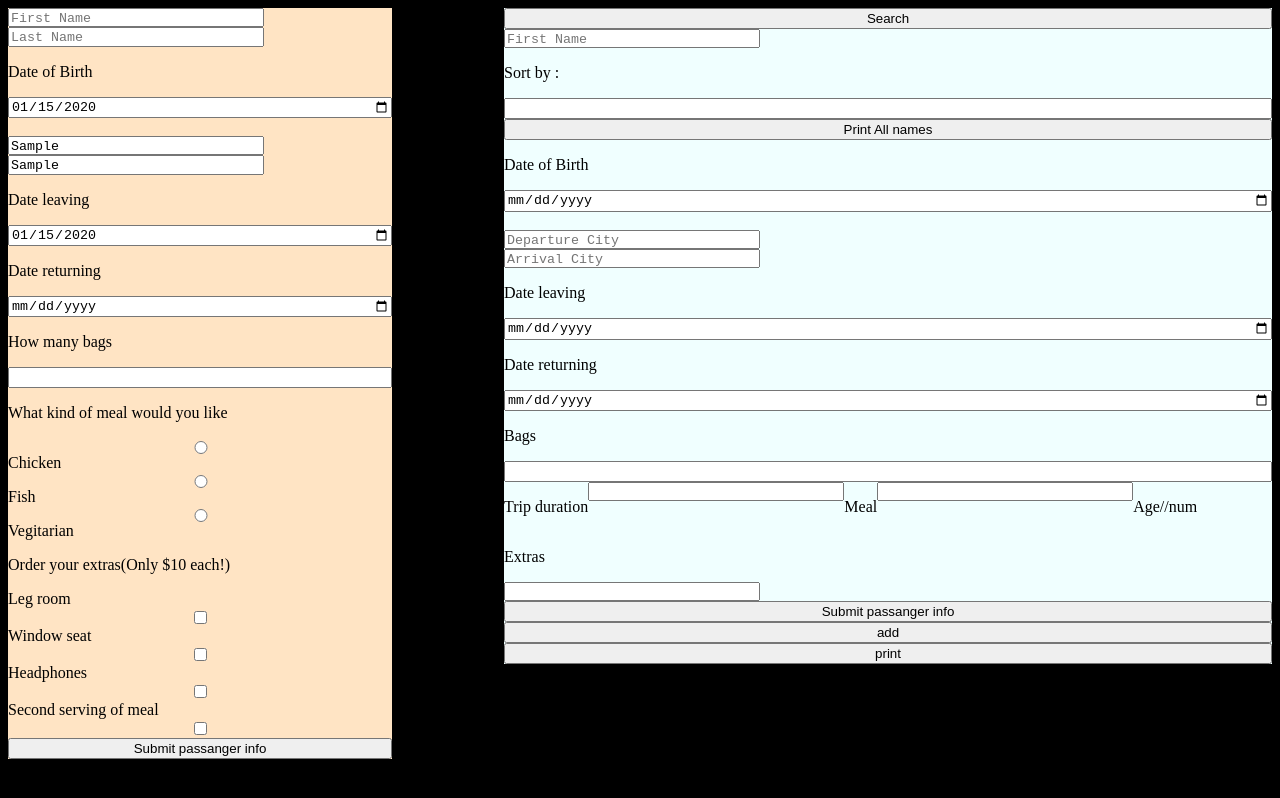
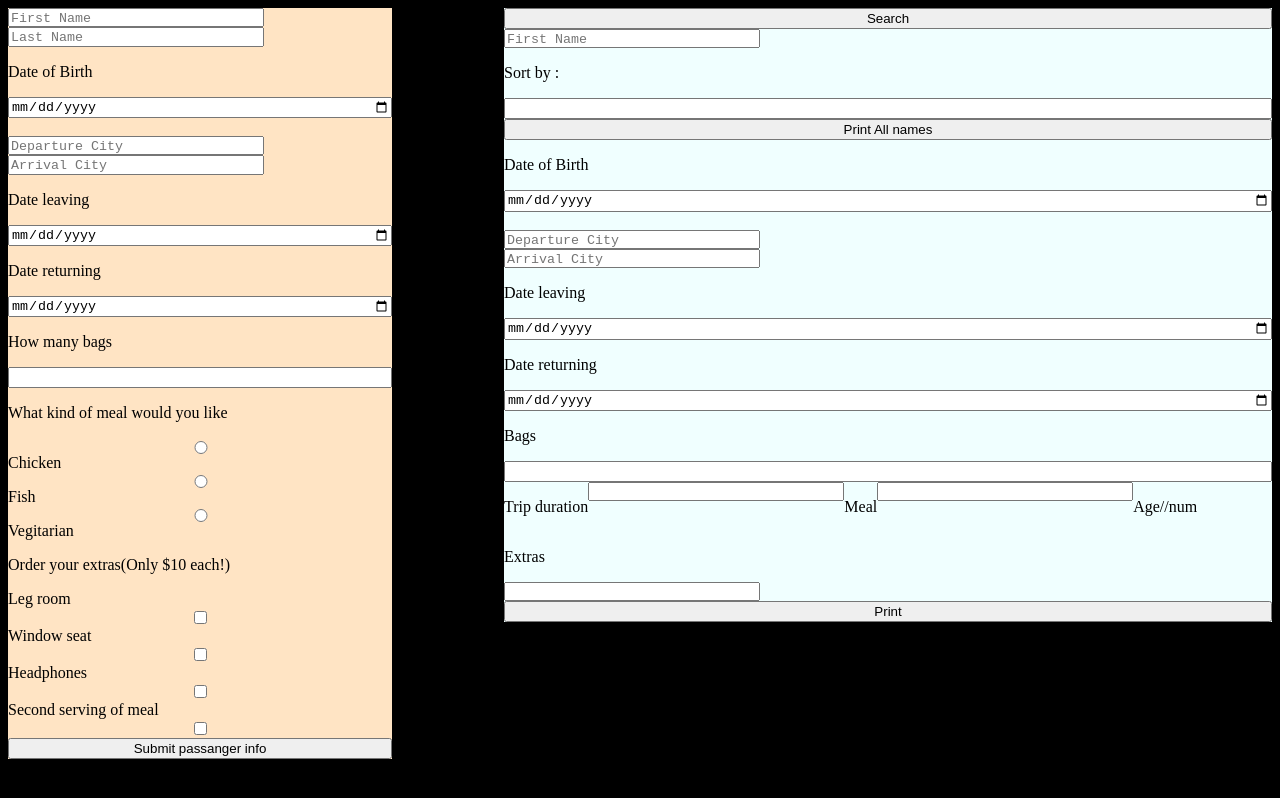
Before and after one commit to Dearborn42/PassangerFlight, a plain HTML site: page index.html in a window 1280 px wide. Both pictures are taken after typing "Sample", "Sample", "2020-01-15", "Sample", "Sample", "2020-01-15" into the empty fields and a click on the button "Submit passanger info". Drawn offline with Linux system fonts and the light colour scheme.

Commit message:
setting information with js done

```diff
--- a/index.html
+++ b/index.html
@@ -13,23 +13,23 @@
     <div class="rightRow">
         <textarea id="firstName" placeholder="First Name"></textarea>
         <textarea id="lastName" placeholder="Last Name"></textarea>
-        <p>Date of Birth</p><input type="date">
+        <p>Date of Birth</p><input type="date" id="dob">
         <br>
         <textarea id="fCity" placeholder="Departure City"></textarea>
         <textarea id="lCity" placeholder="Arrival City"></textarea>
-        <p>Date leaving</p><input type="date">
-        <p>Date returning</p><input type="date">
-        <p>How many bags</p><input type="number">
+        <p>Date leaving</p><input type="date" id="dod">
+        <p>Date returning</p><input type="date" id="doa">
+        <p>How many bags</p><input type="number" id="numOfBags">
         <p>What kind of meal would you like</p>
-        <input type="radio" name="food"><label>Chicken</label>
-        <input type="radio" name="food"><label>Fish</label>
-        <input type="radio" name="food"><label>Vegitarian</label>
+        <input type="radio" name="food" value="chicken"><label>Chicken</label>
+        <input type="radio" name="food" value="fish"><label>Fish</label>
+        <input type="radio" name="food" value="vegitarian"><label>Vegitarian</label>
         <p>Order your extras(Only $10 each!)</p>
-        <label>Leg room</label><input type="checkbox" id="" value="true">
-        <label>Window seat</label><input type="checkbox" id="" value="true">
-        <label>Headphones</label><input type="checkbox" id="" value="true">
-        <label>Second serving of meal</label><input type="checkbox" id="" value="true">
-        <button onclick="addToList()">Submit passanger info</button>
+        <label>Leg room</label><input type="checkbox" name="extra" id="legRoom" value=10>
+        <label>Window seat</label><input type="checkbox" name="extra" id="windowSeat" value=10>
+        <label>Headphones</label><input type="checkbox" name="extra" id="headphones" value=10>
+        <label>Second serving of meal</label><input type="checkbox" name="extra" id="secondMeal" value=10>
+        <button onclick="add()">Submit passanger info</button>
     </div>
 
     <div class="leftRow">
@@ -48,9 +48,7 @@
             <p>Age</p><p>//num</p>
         </div>
         <p>Extras</p><textarea></textarea>
-        <button onclick="addToList()">Submit passanger info</button>
-        <button onclick="addToList()">add</button>
-        <button onclick="print()">print</button>
+        <button onclick="print()">Print</button>
     </div>
 
     <!-- work in progress -->
--- a/list.js
+++ b/list.js
@@ -1,39 +1,75 @@
-class list {
-    constructor(firstName, lastName, id) {
-        this.firstName = firstName;
-        this.lastName = lastName;
-        this.id = id;
+let passangers = [];
+
+class Passanger{
+    constructor(fName, lName, dob, fCity, lCity, dod, doa, numOfBags){
+        this.fName = fName;
+        this.lName = lName;
+        this.dob = dob;
+        this.fCity = fCity;
+        this.lCity = lCity;
+        this.dod = dod;
+        this.doa = doa;
+        this.numOfBags = numOfBags;
+    }
+    getTripTime(){
+        let dod = new Date(document.getElementById('dod').value);
+        let doa = new Date(document.getElementById('doa').value);
+        let Difference_In_Time = doa.getTime() - dod.getTime();
+        this.duration = Difference_In_Time / (1000 * 3600 * 24);
+        return this
+    }
+    getAge(){
+        let dob = new Date(document.getElementById("dob").value);
+        let diff_ms = Date.now() - dob.getTime();
+        let age_dt = new Date(diff_ms);
+        this.age = Math.abs(age_dt.getUTCFullYear() - 1970);
+        return this
+    }
+    getFoodChoice(){
+        var ele = document.getElementsByName('food');
+        for(let i = 0; i < ele.length; i++) {
+            if(ele[i].checked){
+                this.typeOfMeal = (ele[i].value);
+                ele[i].checked = false;
+            }
+        }
+        ele.checked = false;
+        return this
+    }
+    getExtras(){
+        let extras = 0;
+        var ele = document.getElementsByName('extra');
+        for(let i = 0; i < ele.length; i++) {
+            if(ele[i].checked){
+                extras += parseInt(ele[i].value);
+                ele[i].checked = false;
+            }
+        }
+        this.extras = extras;
+        return this
+    }
+    getTotal(){
+        let bags = document.getElementById('numOfBags').value;
+        this.total = 300+(bags*20)+this.extras;
+        return this
+    }
+    getId(){
+        this.id = passangers.length;
+        return this
     }
 }
 
-arr = []
-let count = 1;
+function add(){
+   passangers.push(new Passanger(document.getElementById('firstName').value, document.getElementById('lastName').value, document.getElementById('dob').value, document.getElementById('fCity').value, document.getElementById('lCity').value, document.getElementById('dod').value, document.getElementById('doa').value, document.getElementById('numOfBags').value).getTripTime().getAge().getFoodChoice().getExtras().getTotal().getId());
 
-function addToList() {
-    let firstName = document.getElementById("firstName").value;
-    let lastName = document.getElementById("lastName").value;
-    if (firstName != "" && lastName != "") {
-        let temp = new list(firstName, lastName, count);
-        count++;
-        arr.push(temp);
-        document.getElementById("firstName").value = "";
-        document.getElementById("lastName").value = "";
-    }
+   document.getElementById('firstName').value = "";
+   document.getElementById('lastName').value = "";
+   document.getElementById('dob').value = "";
+   document.getElementById('fCity').value = "";
+   document.getElementById('lCity').value = "";
+   document.getElementById('dod').value = "";
+   document.getElementById('doa').value = "";
+   document.getElementById('numOfBags').value = "";
+   console.log(passangers)
+
 }
-
-function print() {
-    space = "";
-    for (let i = 0; i < arr.length; i++) {
-        space += `<div><span>${arr[i].id}</span>${arr[i].firstName} ${arr[i].lastName}</div>`
-    }
-    document.getElementById("printSpace").innerHTML = space;
-}
-
-// work in progress
-// function populate() {
-//     var select = document.getElementById("selectNumber");
-//     select.innerHTML = `<option>Choose a number</option>`
-//     for (var i = 0; i < arr.length; i++) {
-//         select.innerHTML += `<option value = "${arr[i].firstName}">${arr[i].firstName}</option>`
-//     }
-// }
```
